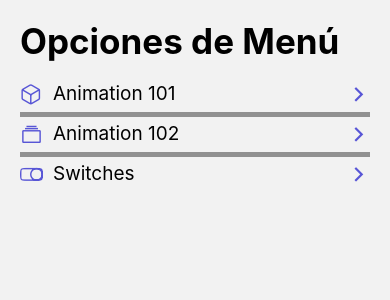
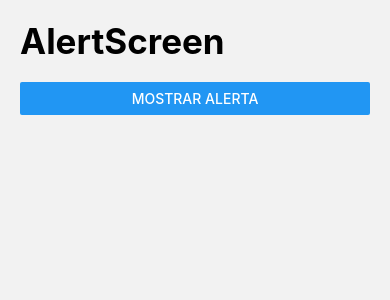
Before and after one commit to Dante1704/react-native-apps, a React Native app in the folder 06-RNComponents/: screen /AlertScreen in a window 390 px wide. Shown: the top 300 px of the page. Built offline with nearby package versions, Linux system fonts and the light colour scheme.

Commit message:
creada pantalla de alerts para probar esta API nativa de RN

```diff
--- a/06-RNComponents/src/data/menuItems.tsx
+++ b/06-RNComponents/src/data/menuItems.tsx
@@ -16,4 +16,9 @@
         icon: 'toggle-outline',
         component: 'SwitchScreen',
     },
+    {
+        name: 'Alerts',
+        icon: 'alert-circle-outline',
+        component: 'AlertScreen',
+    },
 ];
--- a/06-RNComponents/src/navigation/Navigation.tsx
+++ b/06-RNComponents/src/navigation/Navigation.tsx
@@ -4,6 +4,7 @@
 import { Animation101Screen } from '../screens/Animation101Screen';
 import { Animation102Screen } from '../screens/Animation102Screen';
 import { SwitchScreen } from '../screens/SwitchScreen';
+import { AlertScreen } from '../screens/AlertScreen';
 
 //tipado de las rutas segun recomendacion de react docs
 export type RootStackParams = {
@@ -12,6 +13,7 @@
     Animation101Screen: undefined,
     Animation102Screen: undefined,
     SwitchScreen: undefined,
+    AlertScreen: undefined,
 }
 
 const Stack = createStackNavigator<RootStackParams>();
@@ -28,6 +30,7 @@
             <Stack.Screen name="Animation101Screen" component={Animation101Screen} />
             <Stack.Screen name="Animation102Screen" component={Animation102Screen} />
             <Stack.Screen name="SwitchScreen" component={SwitchScreen} />
+            <Stack.Screen name="AlertScreen" component={AlertScreen} />
 
         </Stack.Navigator>
     );
--- /dev/null
+++ b/06-RNComponents/src/screens/AlertScreen.tsx
@@ -0,0 +1,32 @@
+import React from 'react';
+import { HeaderTitle } from '../components/HeaderTitle';
+import { Alert, Button, View } from 'react-native';
+import { styles } from '../theme/Theme';
+
+export const AlertScreen = () => {
+
+    const showAlert = () => Alert.alert(
+        'Este es el titulo de la alerta. Mandatory.',
+        'Este es el mensaje de la alerta. Optional', [
+        {
+            text: 'Cancel',
+            onPress: () => console.log('Cancel Pressed'),
+            style: 'cancel',
+        },
+        { text: 'OK', onPress: () => console.log('OK Pressed') },
+    ],
+        {
+            //opcional, para cerrar la alerta cuando toco en otra parte de la pantalla
+            //la idea es no ponerlo porque queremos obligar al usuario que elija una opcion
+            cancelable: true,
+        });
+
+    return (
+        <View style={styles.globalMargin}>
+            <HeaderTitle title="AlertScreen" />
+            <Button
+                title="Mostrar Alerta"
+                onPress={showAlert} />
+        </View>
+    );
+};
```
